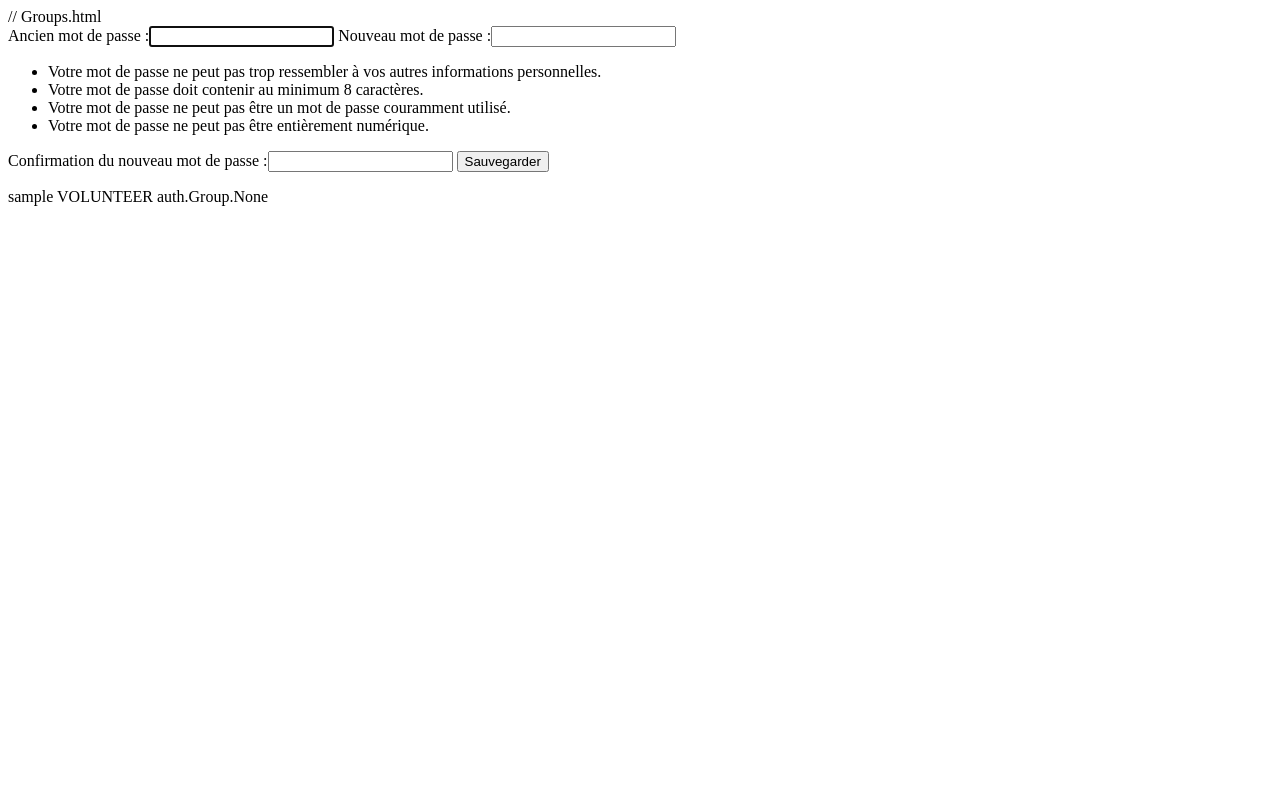
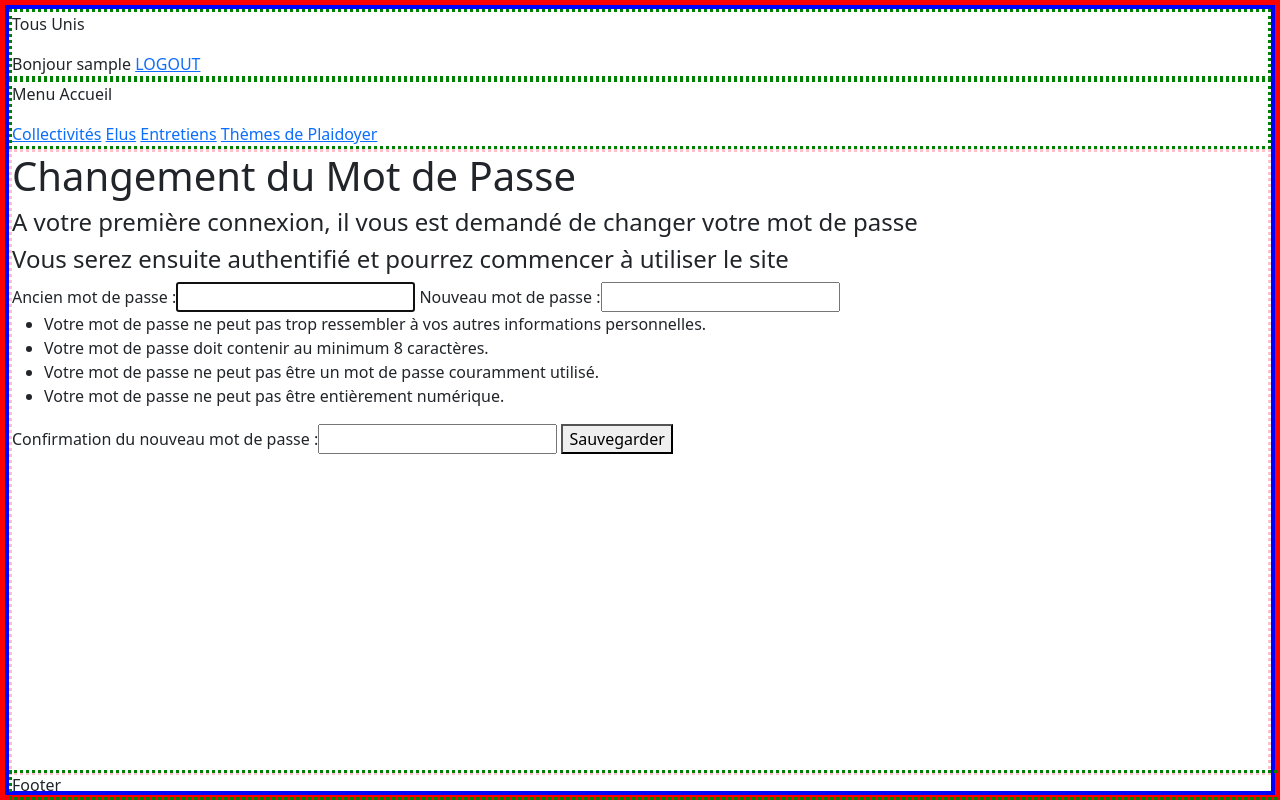
Before and after one commit to Fabrice-64/advocacy_project, a Django app: page /accounts/change_password/ in a window 1280 px wide. Run offline with Django 3.2, Linux system fonts and the light colour scheme; the visitor is signed in with stand-in values (Sample User, id 1); parts of the project's set-up code (start-up, migrations or seed data) failed here and were passed over.

Commit message:
Update Template first Connection

```diff
--- a/accounts/templates/accounts/change_password.html
+++ b/accounts/templates/accounts/change_password.html
@@ -1,13 +1,17 @@
-// Groups.html
+{% extends "registration/registration_base.html" %}
+
+
+{% block title %}Changement de Mot de Passe{% endblock %}
+
+{% block content %}
+<h1>Changement du Mot de Passe</h1>
+<h4> A votre première connexion, il vous est demandé de changer votre mot de passe</h4>
+<h4> Vous serez ensuite authentifié et pourrez commencer à utiliser le site</h4>
 <form method="post">
     {% csrf_token %}
     {{ form }}
     <button type="submit">Sauvegarder</button>
   </form>
-
-  {{ user.username }}
-  {{ user.status_type}}
-  {{ user.groups }}
 
   {% if messages %}
     <ul class="messages">
@@ -19,3 +23,5 @@
         {% endfor %}
     </ul>
 {% endif %}
+
+{% endblock %}
```
Lines whose indentation alone changed are shown as unchanged.
